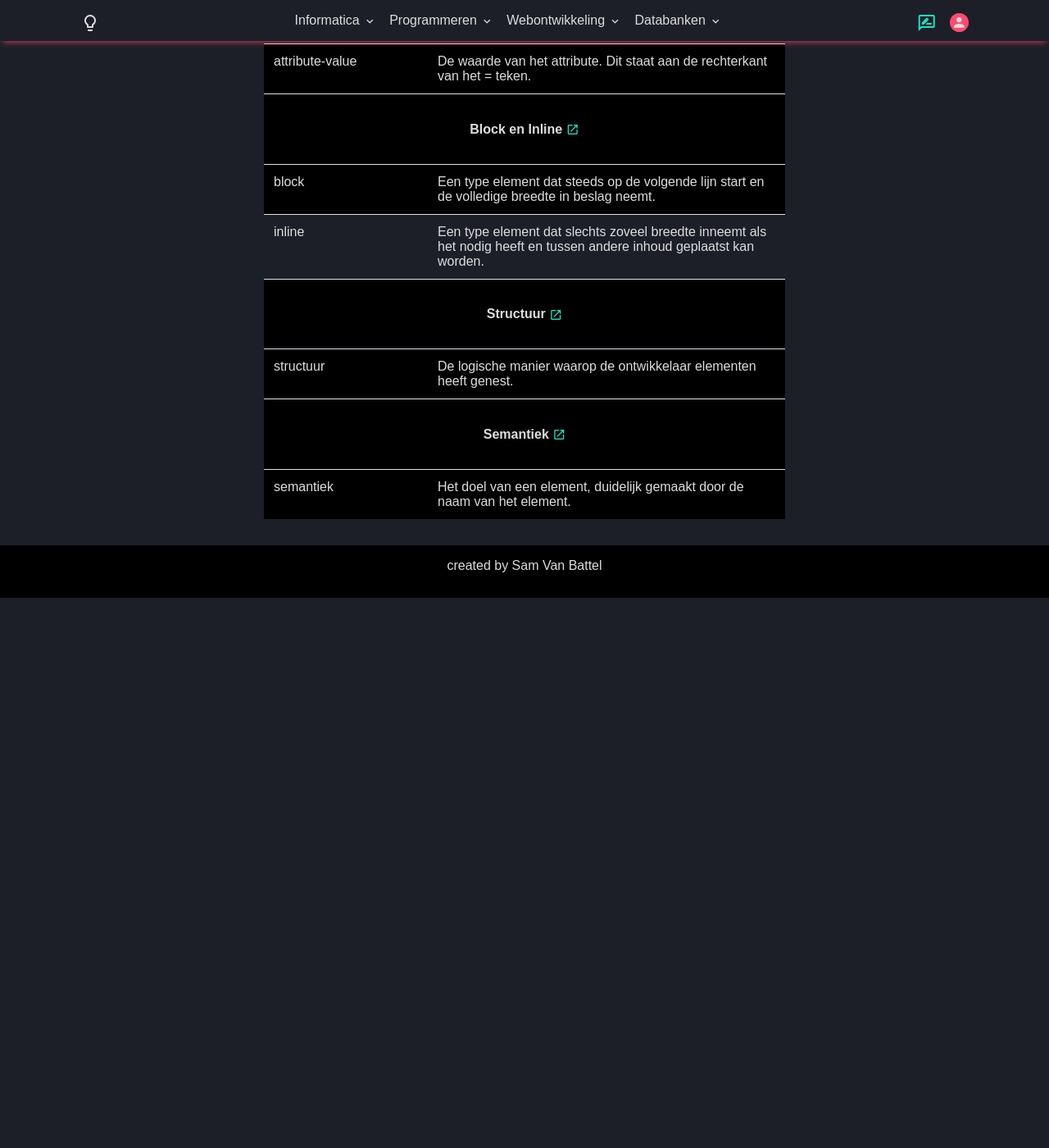
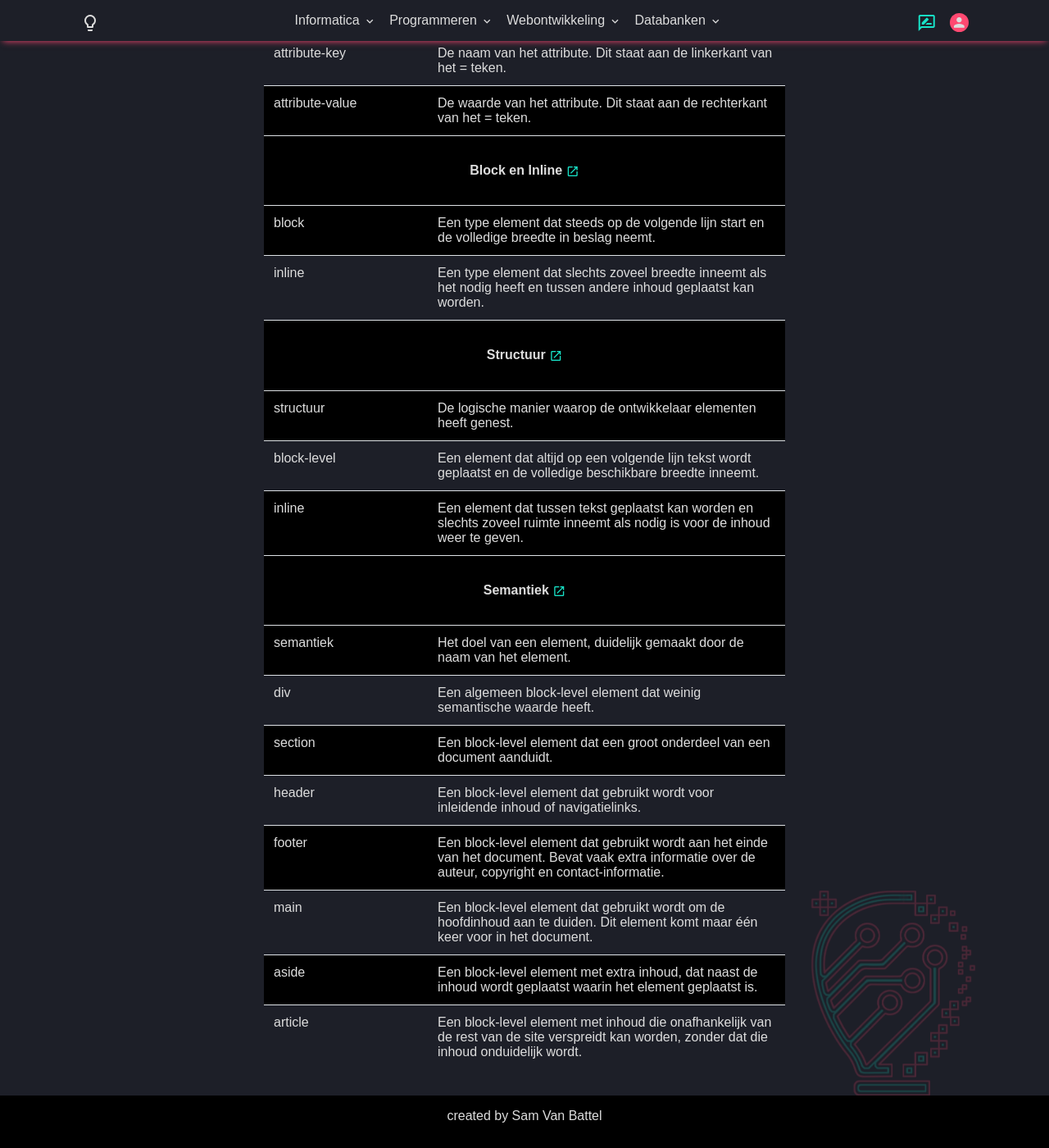
Before and after one commit to T-INFORMATICA/t-informatica.github.io, a Jekyll site: the page built from _courses/webontwikkeling/html/index.md, in a window 1280 px wide and 1400 px high, scrolled down 2713 px. Shown: the whole window at 82% size. Built offline with Jekyll 4.4.1, drawn with Linux system fonts in a browser that asks for light colours; comment, search, counter and statistics services are not loaded; before the commit the page ends 3442 px from its top, so only the background shows below that; some of the changed text lies outside the part shown.

Commit message:
course update
added definitions

```diff
--- a/_courses/webontwikkeling/html/markdown.md
+++ b/_courses/webontwikkeling/html/markdown.md
@@ -3,9 +3,7 @@
 tags:
  -
 definitions:
- - name:
-   definition:
-description:
+description: Markdown is een simpele Markup-Language waarmee je documenten kan maken in een Code Editor. Je kan titels, alinea's, vette tekst, schuine tekst, lijsten, ... aanmaken met behulp van duidelijke annotaties.
 ---
 
 
--- a/_courses/webontwikkeling/html/semantiek.md
+++ b/_courses/webontwikkeling/html/semantiek.md
@@ -6,6 +6,20 @@
 definitions:
  - name: semantiek
    definition: Het doel van een element, duidelijk gemaakt door de naam van het element.
+ - name: div
+   definition: Een algemeen block-level element dat weinig semantische waarde heeft.
+ - name: section
+   definition: Een block-level element dat een groot onderdeel van een document aanduidt.
+ - name: header
+   definition: Een block-level element dat gebruikt wordt voor inleidende inhoud of navigatielinks.
+ - name: footer
+   definition: Een block-level element dat gebruikt wordt aan het einde van het document. Bevat vaak extra informatie over de auteur, copyright en contact-informatie.
+ - name: main
+   definition: Een block-level element dat gebruikt wordt om de hoofdinhoud aan te duiden. Dit element komt maar één keer voor in het document.
+ - name: aside
+   definition: Een block-level element met extra inhoud, dat naast de inhoud wordt geplaatst waarin het element geplaatst is.
+ - name: article
+   definition: Een block-level element met inhoud die onafhankelijk van de rest van de site verspreidt kan worden, zonder dat die inhoud onduidelijk wordt.
 description: Een website bestaat uit veel verschillende onderdelen. HTML voorziet heel veel mogelijkheden om die onderdelen correct aan te duiden, maar vaak is er maar één optie de meest correcte. In dit hoofdstuk wordt verder uitgelegd welke onderdelen je best op een bepaalde manier aanduidt.
 ---
 
@@ -43,7 +57,7 @@
 
 Bijvoorbeeld: Zo is het `<header>` element eigenlijk heel gelijkaardig aan een `<footer>` element. De semantiek is echter heel verschillend.
 
-| website met `<div>` elementen  | website met block-elementen |
+| website met `<div>` elementen  | website met `block-level`-elementen |
 | ------------- | ------------- |
 | <img src="{{ site.baseurl }}/assets/img/html-semantiek1.jpg" alt="klassediagram" style="height: auto; max-width: 100%">  | <img src="{{ site.baseurl }}/assets/img/html-semantiek2.jpg" alt="klassediagram" style="height: auto; max-width: 100%">   |
 | De linkse website werd opgebouwd met `<div>` elementen.  | De rechtse website werd opgebouwd met block-elementen die semantisch veel juister zijn.  |
--- a/_courses/webontwikkeling/html/structuur.md
+++ b/_courses/webontwikkeling/html/structuur.md
@@ -6,6 +6,10 @@
 definitions:
  - name: structuur
    definition: De logische manier waarop de ontwikkelaar elementen heeft genest.
+ - name: block-level
+   definition: Een element dat altijd op een volgende lijn tekst wordt geplaatst en de volledige beschikbare breedte inneemt.
+ - name: inline
+   definition: Een element dat tussen tekst geplaatst kan worden en slechts zoveel ruimte inneemt als nodig is voor de inhoud weer te geven.
 description: Websites veranderen vaak. Het is dus belangrijk dat je je code zo opbouwt dat die veranderingen gemakkelijk te maken zijn, zonder dat je daar als ontwikkelaar veel werk aan hebt. Een goede structuur is daarbij enorm belangrijk. In dit hoofdstuk wordt verder uitgelegd hoe je zo'n structuur kunt opbouwen.
 ---
 
```
